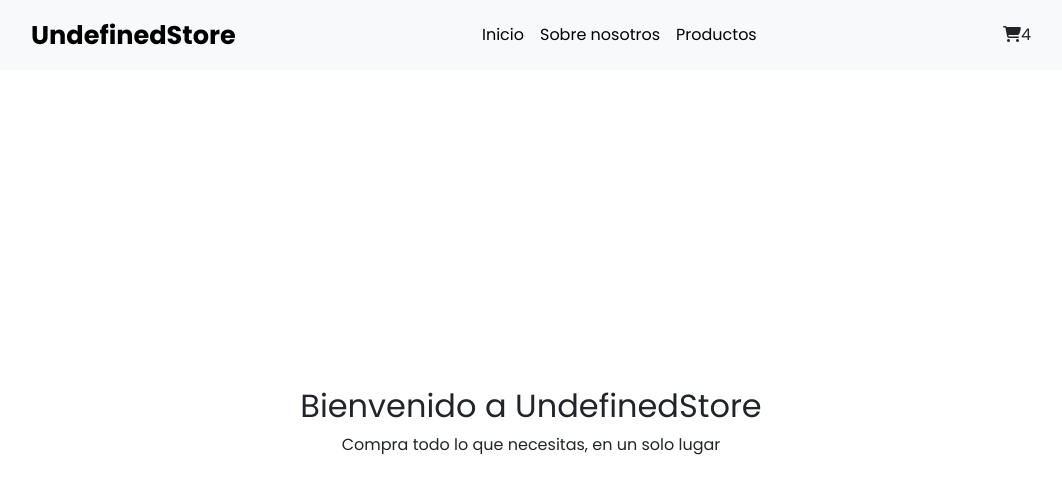
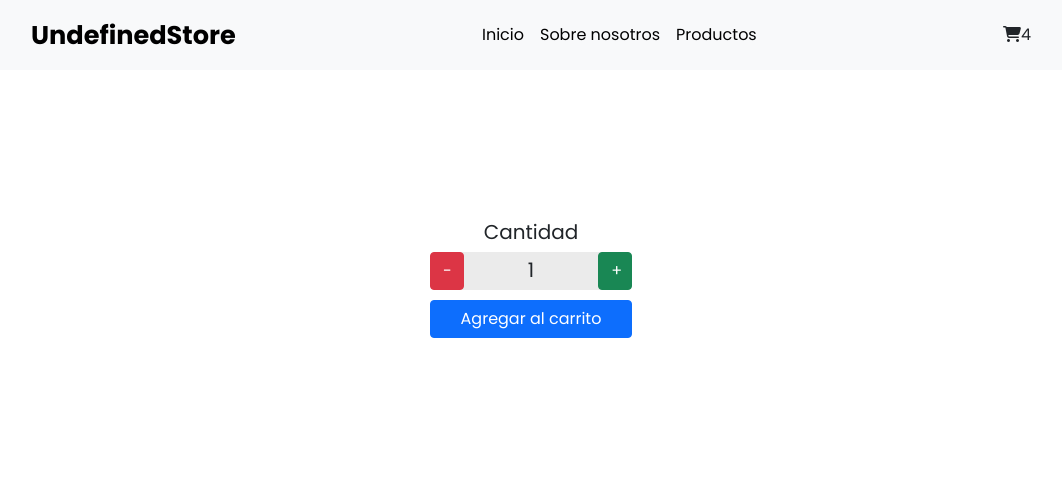
Before and after one commit to JoaquinDicio/UndefinedStore-React, a React (Create React App) app: page / in a window 1280 px wide. Shown: the top 494 px of the page, without its empty margins (109-1171 px from the left). Built offline with nearby package versions, Linux system fonts and the light colour scheme.

Commit message:
second commit

```diff
--- a/src/App.js
+++ b/src/App.js
@@ -5,7 +5,7 @@ function App() {
   return (
     <>
     <NavBar pages={['Inicio','Sobre nosotros','Productos']}/>
-    <ItemListContainer greetings={'Bienvenido a UndefinedStore'}subtitle={'Compra todo lo que necesitas, en un solo lugar'}/>
+    <ItemListContainer/>
     </>
   );
 }
--- /dev/null
+++ b/src/components/Button/Button.css
@@ -0,0 +1,4 @@
+button{
+    margin: 0;
+    padding: 0;
+}
--- /dev/null
+++ b/src/components/Button/Button.jsx
@@ -0,0 +1,6 @@
+import './Button.css'
+export default function Button({btnStyle,text,clicked}){
+    return(
+        <button onClick={clicked} className={btnStyle}>{text}</button>
+    )
+}
--- /dev/null
+++ b/src/components/ItemCount/ItemCount.css
@@ -0,0 +1,14 @@
+.itemCount{
+    width: 250px;
+    margin: 0 auto;
+    margin-top: 150px;
+}
+.item-count-info{
+    margin-bottom: 10px;
+    border-radius: 5px;
+    padding: 0;
+    background-color:rgb(235, 235, 235);
+}
+.item-count-info h5{
+    padding-top: 5px;
+}
--- /dev/null
+++ b/src/components/ItemCount/ItemCount.jsx
@@ -0,0 +1,27 @@
+import Button from "../Button/Button.jsx"
+import {useState} from 'react'
+import './ItemCount.css'
+import NavBar from "../NavBar/NavBar.jsx"
+
+export default function ItemCount({currentStock}){
+    let [x,setX]=useState(1)
+
+    function onSubstract(){
+        setX(x-1)
+    }
+    function onAdd(){
+        setX(x+1)
+    }
+
+    return(
+        <div className="row justify-content-center container itemCount">
+            <h5 className="text-center">Cantidad</h5>
+            <div className="row item-count-info align-items-center">
+                <Button clicked={x>0?onSubstract:()=>alert('Error')} text={'-'} btnStyle={'btn text-center btn-danger col-2'}/>
+                <h5 className="col text-center">{x}</h5>
+                <Button clicked={x<currentStock?onAdd:()=>alert('No hay mas unidades de este producto')} text={'+'} btnStyle={'btn btn-success col-2 text-center'}/>
+            </div>
+            <Button clicked={()=>alert('Comprado '+x+' unidades del producto')} text={'Agregar al carrito'} btnStyle={'btn btn-primary'}/>
+        </div>
+    )
+}
--- a/src/components/ItemListContainer/ItemListContainer.jsx
+++ b/src/components/ItemListContainer/ItemListContainer.jsx
@@ -1,12 +1,10 @@
 import './ItemListContainer.css'
+import ItemCount from '../ItemCount/ItemCount'
 
-function ItemListContainer({ greetings,subtitle }) {
+function ItemListContainer({}) {
     return (
         <main className="container-fluid">
-            <div className="list-container d-flex flex-column justify-content-center align-items-center">
-                <h2 className="text-center">{greetings}</h2>
-                <p className='text-center'>{subtitle}</p>
-            </div>
+            <ItemCount currentStock={12}></ItemCount>
         </main>
     )
 }
--- a/src/components/NavBar/NavBar.jsx
+++ b/src/components/NavBar/NavBar.jsx
@@ -1,7 +1,9 @@
 import CartWidget from '../CartWidget/CartWidget'
 import './NavBar.css'
+import {useState} from 'react'
 
-function NavBar({ pages }) {
+function NavBar({ pages}) {
+
     return (
         <>
             <nav className="navbar navbar-expand-md bg-light">
```
